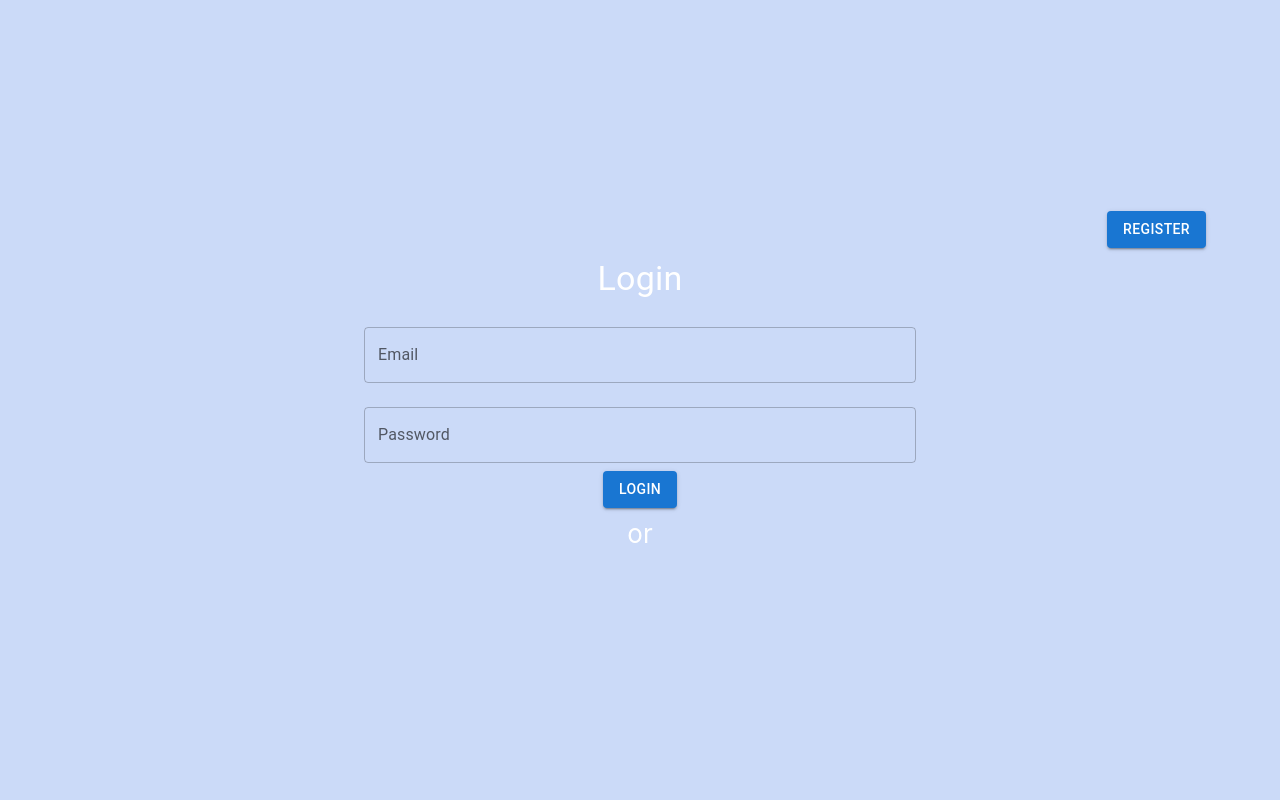
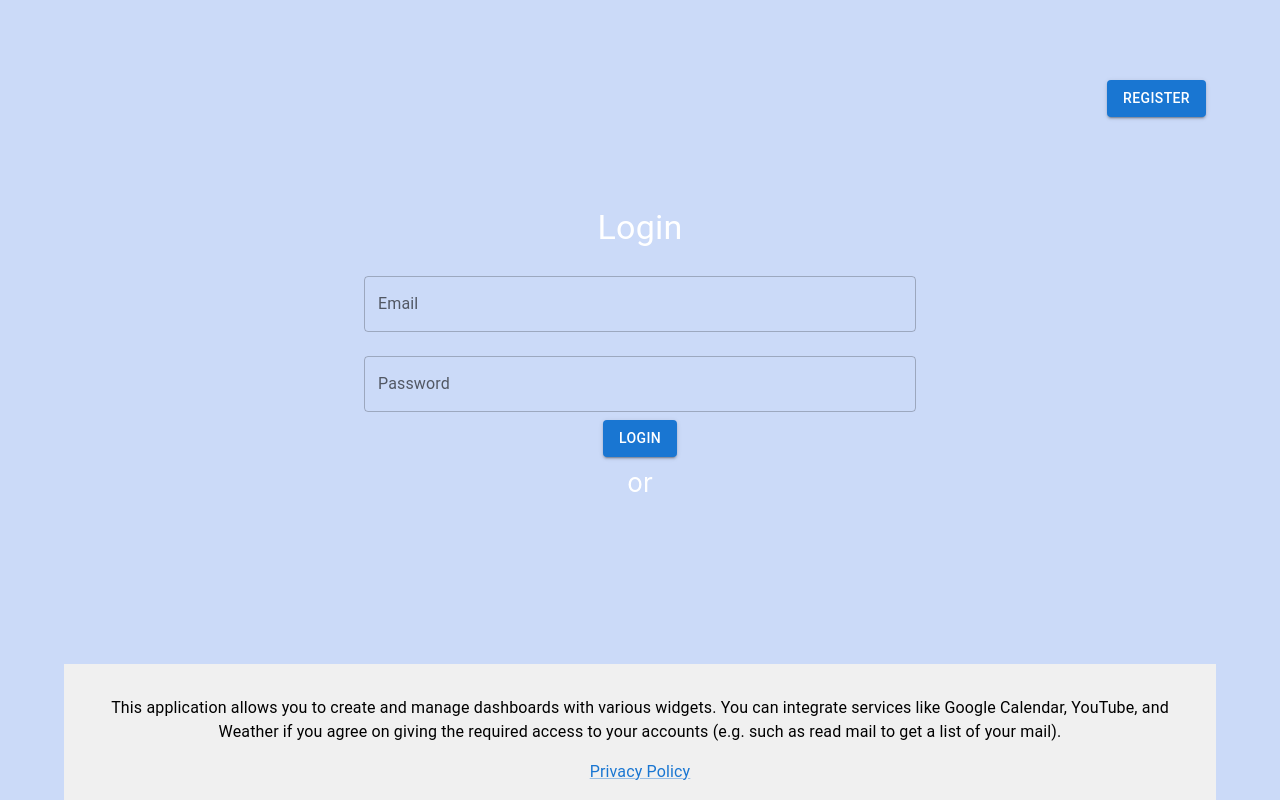
Before and after one commit to Yarin35/B-DEV-500_Dashboard, a React (Create React App) app in the folder frontend/: page / in a window 1280 px wide. Built offline with nearby package versions, Linux system fonts and the light colour scheme.

Commit message:
fix(main): can now move widgets on the dashboard to re-order them

```diff
--- a/frontend/src/components/DraggableArea.js
+++ b/frontend/src/components/DraggableArea.js
@@ -11,6 +11,7 @@ import Widget from "./Widget.js";
 import WidgetConfigModal from "./WidgetConfigModal.js";
 import axios from "axios";
 import { ResizableBox } from "react-resizable";
+import Draggable from "react-draggable";
 import "react-resizable/css/styles.css";
 
 const DraggableArea = forwardRef(({ dashboardId }, ref) => {
@@ -19,6 +20,7 @@ const DraggableArea = forwardRef(({ dashboardId }, ref) => {
   const [selectedWidget, setSelectedWidget] = useState(null);
   const [isModalOpen, setIsModalOpen] = useState(false);
   const dropRef = useRef(null);
+  const draggableRefs = useRef([]);
 
   useEffect(() => {
     const fetchDashboardContent = async () => {
@@ -175,25 +177,42 @@ const DraggableArea = forwardRef(({ dashboardId }, ref) => {
         const position = widgetPositions.find(
           (pos) => pos.id === widget.widget_id
         ).position;
+        if (!draggableRefs.current[index]) {
+          draggableRefs.current[index] = React.createRef();
+        }
         return (
+          <Draggable
+            key={widget.id}
+            nodeRef={draggableRefs.current[index]}
+            defaultPosition={{ x: position.left, y: position.top }}
+            onStop={(e, data) => {
+              const newPosition = { left: data.x, top: data.y };
+              setWidgetPositions((prevPositions) =>
+                prevPositions.map((pos) =>
+                  pos.id === widget.widget_id
+                    ? { ...pos, position: newPosition }
+                    : pos
+                )
+              );
+            }}
+          >
+            <div ref={draggableRefs.current[index]}>
               <ResizableBox
-            key={widget.id}
                 width={widget.defaultWidth || 300}
                 height={widget.defaultHeight || 300}
                 minConstraints={[150, 150]}
                 maxConstraints={[600, 600]}
-            resizesHandles={["se"]}
+                resizeHandles={["se"]}
                 style={{
                   position: "absolute",
-              top: `${position.top}px`,
-              left: `${position.left}px`,
                 }}
               >
                 <Widget config={widget} />
               </ResizableBox>
+            </div>
+          </Draggable>
         );
       })}
-      ;
       <WidgetConfigModal
         open={isModalOpen}
         onClose={() => setIsModalOpen(false)}
--- a/frontend/src/pages/Home.js
+++ b/frontend/src/pages/Home.js
@@ -8,7 +8,6 @@ import {
   ListItem,
   ListItemText,
   IconButton,
-  Link as MuiLink,
 } from "@mui/material";
 import { Edit, Delete } from "@mui/icons-material";
 import { useNavigate } from "react-router-dom";
@@ -70,16 +69,6 @@ const Home = () => {
       <SideBar version="home" />
       <Box flexGrow={1} p={3}>
         <Typography variant="h4">Welcome to your home page.</Typography>
-        <Typography variant="body1" sx={{ mt: 2 }}>
-          This application allows you to create and manage dashboards with
-          various widgets. You can integrate services like Google Calendar,
-          YouTube, and Weather if you agree on giving the required access to your accounts (e.g. such as read mail to get a list of your mail).
-        </Typography>
-        <Typography variant="body1" sx={{ mt: 2 }}>
-          <MuiLink component={Link} to="/privacy-policy" target="_blank" rel="noopener">
-            Privacy Policy
-          </MuiLink>
-        </Typography>
         <Button
           variant="contained"
           color="primary"
--- a/frontend/src/pages/Welcome.js
+++ b/frontend/src/pages/Welcome.js
@@ -2,18 +2,51 @@ import React from "react";
 import Login from "../components/Login";
 import Container from "@mui/material/Container";
 import LinkButton from "../components/LinkButton";
+import { Box, Typography, Link as MuiLink } from "@mui/material";
+import { Link } from "react-router-dom";
 
 const Welcome = () => {
   return (
-    <Container>
-      <div
-        style={{ display: "flex", justifyContent: "flex-end", margin: "10px" }}
+    <Container
+      sx={{
+        display: "flex",
+        flexDirection: "column",
+        minHeight: "100vh",
+      }}
+    >
+      <Box
+        sx={{
+          display: "flex",
+          justifyContent: "flex-end",
+          margin: "10px",
+          mt: 10,
+        }}
       >
         <LinkButton to="/register" color="primary">
           Register
         </LinkButton>
-      </div>
-      <Login />
+      </Box>
+      <Box sx={{ flexGrow: 1, mt: 10 }}>
+        <Login />
+      </Box>
+      <Box
+        sx={{
+          textAlign: "center",
+          padding: "16px",
+          backgroundColor: "#f0f0f0",
+        }}
+      >
+        <Typography variant="body1" sx={{ mt: 2, color: "black" }}>
+          This application allows you to create and manage dashboards with
+          various widgets. You can integrate services like Google Calendar,
+          YouTube, and Weather if you agree on giving the required access to your accounts (e.g. such as read mail to get a list of your mail).
+        </Typography>
+        <Typography variant="body1" sx={{ mt: 2 }}>
+          <MuiLink component={Link} to="/privacy-policy" target="_blank" rel="noopener">
+            Privacy Policy
+          </MuiLink>
+        </Typography>
+      </Box>
     </Container>
   );
 };
```
Lines whose indentation alone changed are shown as unchanged.
